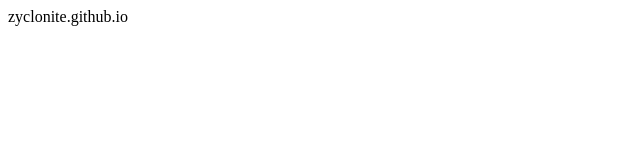
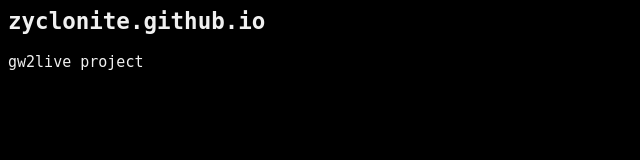
Before and after one commit to zyclonite/zyclonite.github.io, a plain HTML site: page index.html in a window 1280 px wide. Shown: the whole page, without its empty margins (0-640 px from the left). Drawn offline with Linux system fonts and the light colour scheme.

Commit message:
Update index.html

```diff
--- a/index.html
+++ b/index.html
@@ -1 +1,22 @@
-zyclonite.github.io
+<html>
+  <head>
+    <title>zyclonite.github.io</title>
+    <style>
+      body {
+        background-color: black;
+        font-family: 'DejaVu Sans Mono', 'Everson Mono', FreeMono, Menlo, Terminal, monospace;
+        font-size: 15px;
+        -webkit-font-smoothing: antialiased;
+				color: rgb(240, 240, 240);
+      }
+      a {
+				color: rgb(240, 240, 240);
+				text-decoration: none;
+			}
+    </style>
+  </head>
+  <body>
+    <h2>zyclonite.github.io</h2>
+    <a href="./gw2live/">gw2live project</a><br>
+  </body>
+</html>
```
